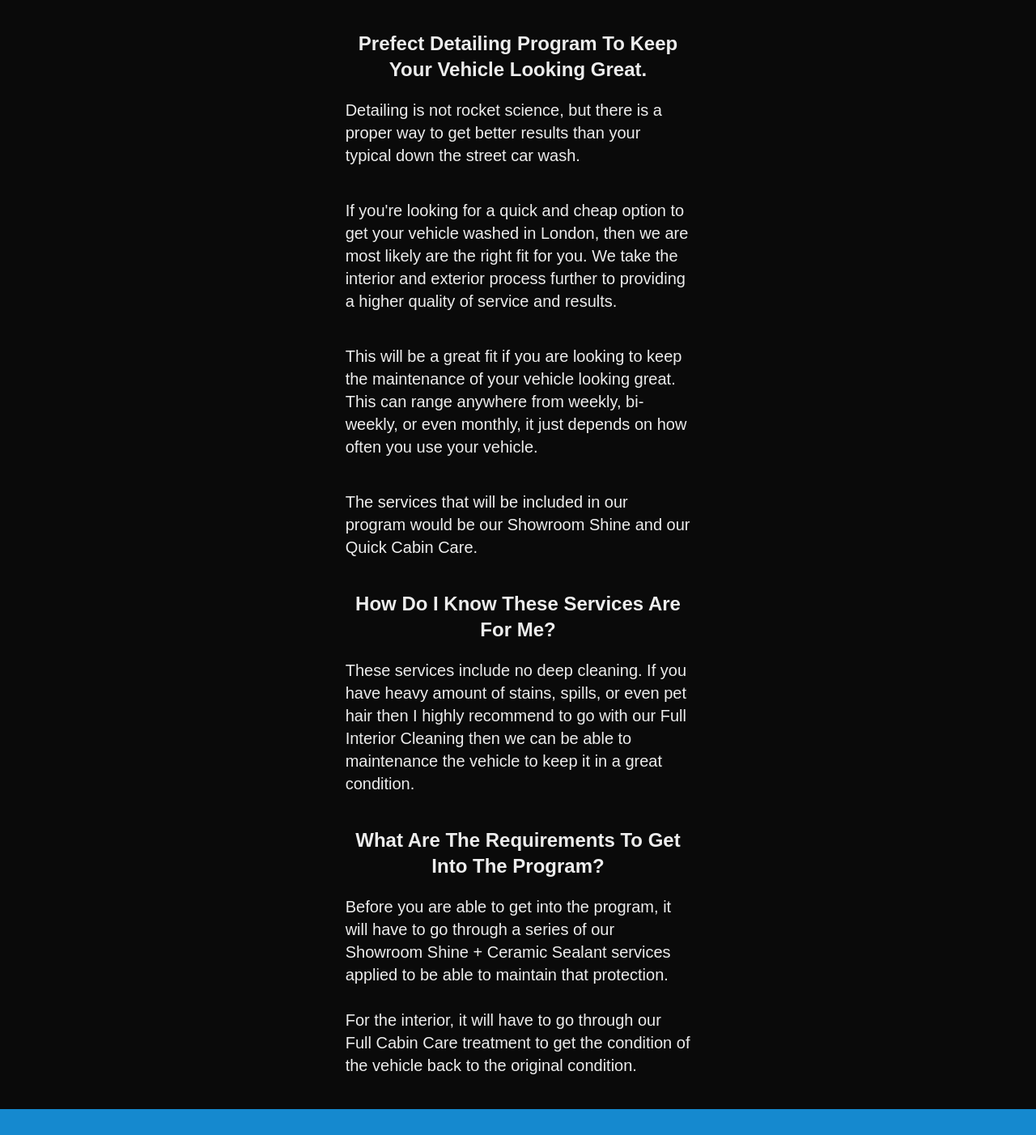
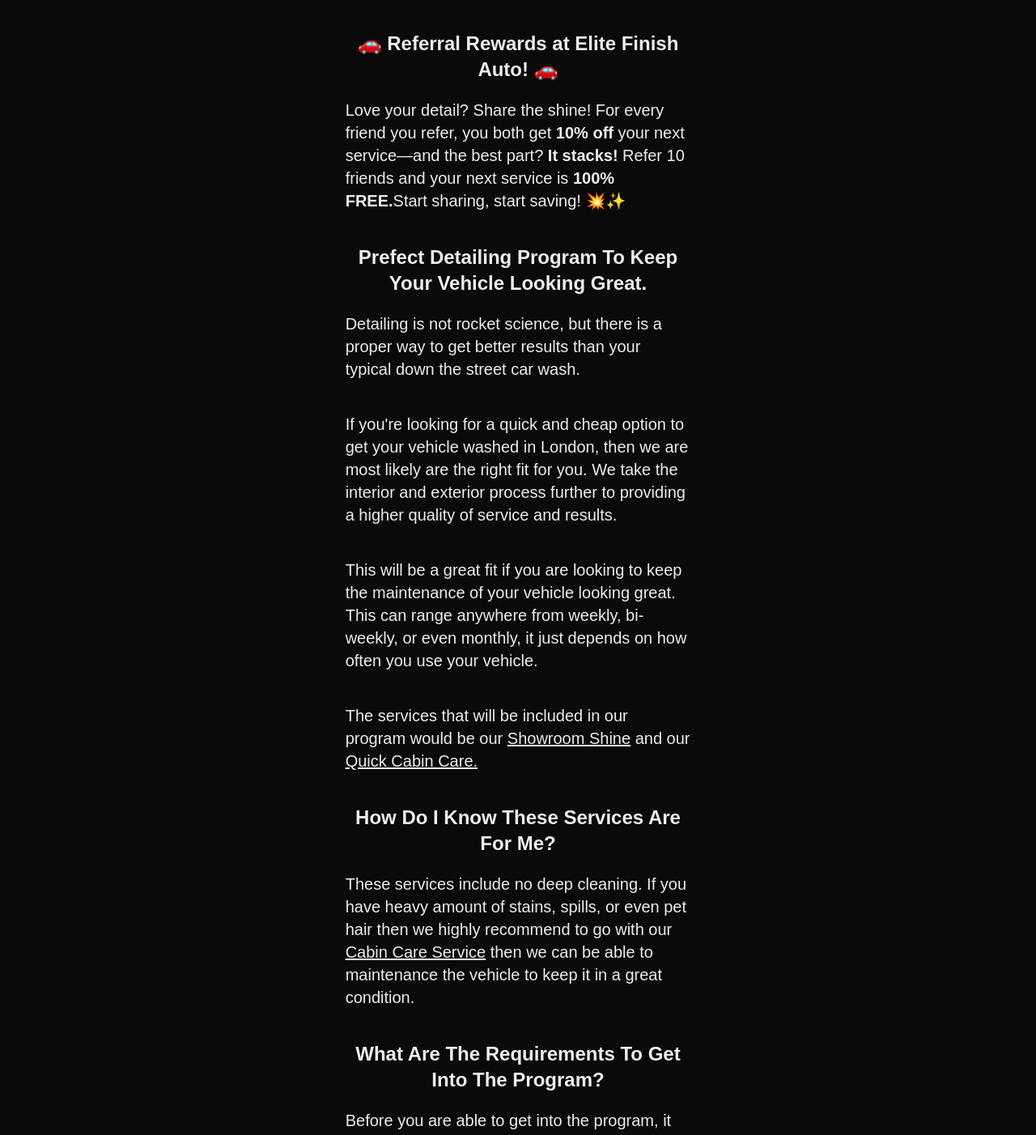
Before and after one commit to numcap/elitefinish, a Next.js app: page /maintenance-referrals in a window 1280 px wide. Shown: the part 280-1682 px from the top of the page at 81% size. Built offline with nearby package versions, Linux system fonts and the light colour scheme.

Commit message:
feat: Update footer and navbar links, enhance Maintenance Referrals page content

```diff
--- a/src/app/components/Footer.tsx
+++ b/src/app/components/Footer.tsx
@@ -18,11 +18,10 @@
 				</Link>
 				<Link
 					className='text-lg hover:text-gray-400 transition-all'
-					href='/about-us#'
+					href='/maintenance-referrals'
 				>
 					Maintenance & Referrals
 				</Link>
-				{/* TODO: Add the header title here and below for interior */}
 				<Link
 					className='text-lg hover:text-gray-400 transition-all'
 					href='/contact'
@@ -36,13 +35,13 @@
 				</Link>
 				<Link
 					className='text-lg hover:text-gray-400 transition-all'
-					href='/interior#'
+					href='/exterior#showroom-shine'
 				>
 					Show Room Shine
 				</Link>
 				<Link
 					className='text-lg hover:text-gray-400 transition-all'
-					href='/interior#'
+					href='/exterior#showroom-shine-ceramic-sealant'
 				>
 					+ Ceramic Sealant (Optional)
 				</Link>
@@ -53,13 +52,13 @@
 				</Link>
 				<Link
 					className='text-lg hover:text-gray-400 transition-all'
-					href='/interior#'
+					href='/interior#cabin-care'
 				>
 					Cabin Care
 				</Link>
 				<Link
 					className='text-lg hover:text-gray-400 transition-all'
-					href='/interior#'
+					href='/interior#quick-cabin-care'
 				>
 					Quick Cabin Care
 				</Link>
@@ -74,7 +73,7 @@
 					<a href='https://www.facebook.com/EliteFinishAuto519/'>
 						<FaFacebook className='w-8 h-8 hover:text-gray-400 transition-all cursor-pointer' />
 					</a>
-					<a href='tel:4167060727'>
+					<a href='sms:4167060727'>
 						<FaPhone className='w-8 h-8 hover:text-gray-400 transition-all cursor-pointer' />
 					</a>
 				</span>
--- a/src/app/components/Navbar.tsx
+++ b/src/app/components/Navbar.tsx
@@ -11,7 +11,8 @@
 		<>
 			<nav className='sticky z-50 bg-[#0a0a0a] top-0 flex justify-center items-center p-5 px-10'>
 				<Link href="/">
-					<Image src='/icons/logo.png' width={150} height={200} alt='Logo' />
+					<Image className="hidden md:block" src='/icons/logo.png' width={150} height={200} alt='Logo' />
+					<Image className="block md:hidden w-20" src='/icons/logo_notitle.png' width={150} height={200} alt='Logo' />
 				</Link>
 				<div className='flex gap-10 grow justify-end items-center bg-highlight'>
 					<Link
@@ -92,7 +93,7 @@
 					width={150}
 					height={200}
 					alt='Logo'
-					className='mb-10'
+					// className='mb-4'
 				/>
 				<Link
 					className='text-xl text-brand hover:text-[#1589CF] transition-all duration-300'
--- a/src/app/contact/page.tsx
+++ b/src/app/contact/page.tsx
@@ -26,7 +26,7 @@
 					</span>
 					<span className='inline-flex gap-2 items-center'>
 						<FaPhone className='w-5 h-5' />
-						<a href='tel:4167060727'>(416) 706-0727</a>
+						<a href='sms:4167060727'>(416) 706-0727</a>
 					</span>
 					<span className='inline-flex gap-2 items-center'>
 						<FaInstagram className='w-5 h-5' />
--- a/src/app/exterior/page.tsx
+++ b/src/app/exterior/page.tsx
@@ -267,7 +267,7 @@
 						be able to maintain the looks of your vehicle would be our{" "}
 						<Link
 							className='underline hover:text-gray-400 transition-colors'
-							href='/maintenance'
+							href='/maintenance-referrals'
 						>
 							Maintenance Program.
 						</Link>
--- a/src/app/interior/page.tsx
+++ b/src/app/interior/page.tsx
@@ -281,7 +281,6 @@
 					<p className='sm:text-lg'>
 						<b>Note:</b> For deep cleaning (carpet shampooing, seat extraction,
 						door panel detailing, etc.), we recommend our{" "}
-						{/* TODO add link here */}
 						<a
 							className='underline hover:text-gray-400 transition-colors'
 							href='#cabin-care'
@@ -325,7 +324,7 @@
 						be able to maintain the looks of your vehicle would be our{" "}
 						<Link
 							className='underline hover:text-gray-400 transition-colors'
-							href='/maintenance'
+							href='/maintenance-referrals'
 						>
 							Maintenance Program.
 						</Link>
@@ -352,8 +351,7 @@
 						<br /> Try our{" "}
 						<Link
 							className='underline hover:text-gray-400 transition-colors'
-							href='/exterior#'
-							// TODO: add header at #
+							href='/exterior#showroom-shine-ceramic-sealant'
 						>
 							Showroom Shine + Ceramic Sealant Service
 						</Link>
--- a/src/app/maintenance-referrals/page.tsx
+++ b/src/app/maintenance-referrals/page.tsx
@@ -1,9 +1,21 @@
+import Link from "next/link";
+
 export default function MaintenanceReferrals() {
 	return (
 		<div className='flex justify-center items-center'>
 			<div className='flex flex-col justify-center items-center mt-10 sm:w-1/2 sm:px-0 px-10 xl:w-1/3 gap-10 text-xl'>
 				<p className='md:text-5xl text-4xl font-bold text-center md:-mx-10'>
 					🛠️ Maintenance & 🎟️ Referrals
+				</p>
+				<p className='text-2xl text-center font-semibold -mb-5'>
+					🚗 Referral Rewards at Elite Finish Auto! 🚗
+				</p>
+				<p>
+					Love your detail? Share the shine! For every friend you refer, you
+					both get <b>10% off</b> your next service—and the best part?{" "}
+					<b>It stacks!</b> Refer 10 friends and your next service is{" "}
+					<b>100% FREE.</b>
+					Start sharing, start saving! 💥✨
 				</p>
 				<p className='text-2xl text-center font-semibold -mb-5'>
 					Prefect Detailing Program To Keep Your Vehicle Looking Great.
@@ -25,27 +37,58 @@
 					vehicle.
 				</p>
 				<p>
-					The services that will be included in our program would be our
-					Showroom Shine and our Quick Cabin Care.
+					The services that will be included in our program would be our{" "}
+					<Link
+						className='underline hover:text-gray-400 transition-colors'
+						href='/exterior#showroom-shine'
+					>
+						Showroom Shine
+					</Link>{" "}
+					and our{" "}
+					<Link
+						className='underline hover:text-gray-400 transition-colors'
+						href='/interior#quick-cabin-care'
+					>
+						Quick Cabin Care.
+					</Link>{" "}
 				</p>
 				<p className='text-2xl text-center font-semibold -mb-5'>
 					How Do I Know These Services Are For Me?
 				</p>
 				<p>
 					These services include no deep cleaning. If you have heavy amount of
-					stains, spills, or even pet hair then I highly recommend to go with
-					our Full Interior Cleaning then we can be able to maintenance the
-					vehicle to keep it in a great condition.
+					stains, spills, or even pet hair then we highly recommend to go with
+					our{" "}
+					<Link
+						className='underline hover:text-gray-400 transition-colors'
+						href='/interior#cabin-care'
+					>
+						Cabin Care Service
+					</Link>{" "}
+					then we can be able to maintenance the vehicle to keep it in a great
+					condition.
 				</p>
 				<p className='text-2xl text-center font-semibold -mb-5'>
 					What Are The Requirements To Get Into The Program?
 				</p>
 				<p>
 					Before you are able to get into the program, it will have to go
-					through a series of our Showroom Shine + Ceramic Sealant services
-					applied to be able to maintain that protection. <br />
+					through a series of our{" "}
+					<Link
+						className='underline hover:text-gray-400 transition-colors'
+						href='/exterior#showroom-shine-ceramic-sealant'
+					>
+						Showroom Shine + Ceramic Sealant
+					</Link>{" "}
+					services applied to be able to maintain that protection. <br />
 					<br />
-					For the interior, it will have to go through our Full Cabin Care
+					For the interior, it will have to go through our{" "}
+					<Link
+						className='underline hover:text-gray-400 transition-colors'
+						href='/interior#cabin-care'
+					>
+						Cabin Care
+					</Link>{" "}
 					treatment to get the condition of the vehicle back to the original
 					condition.
 				</p>
```
